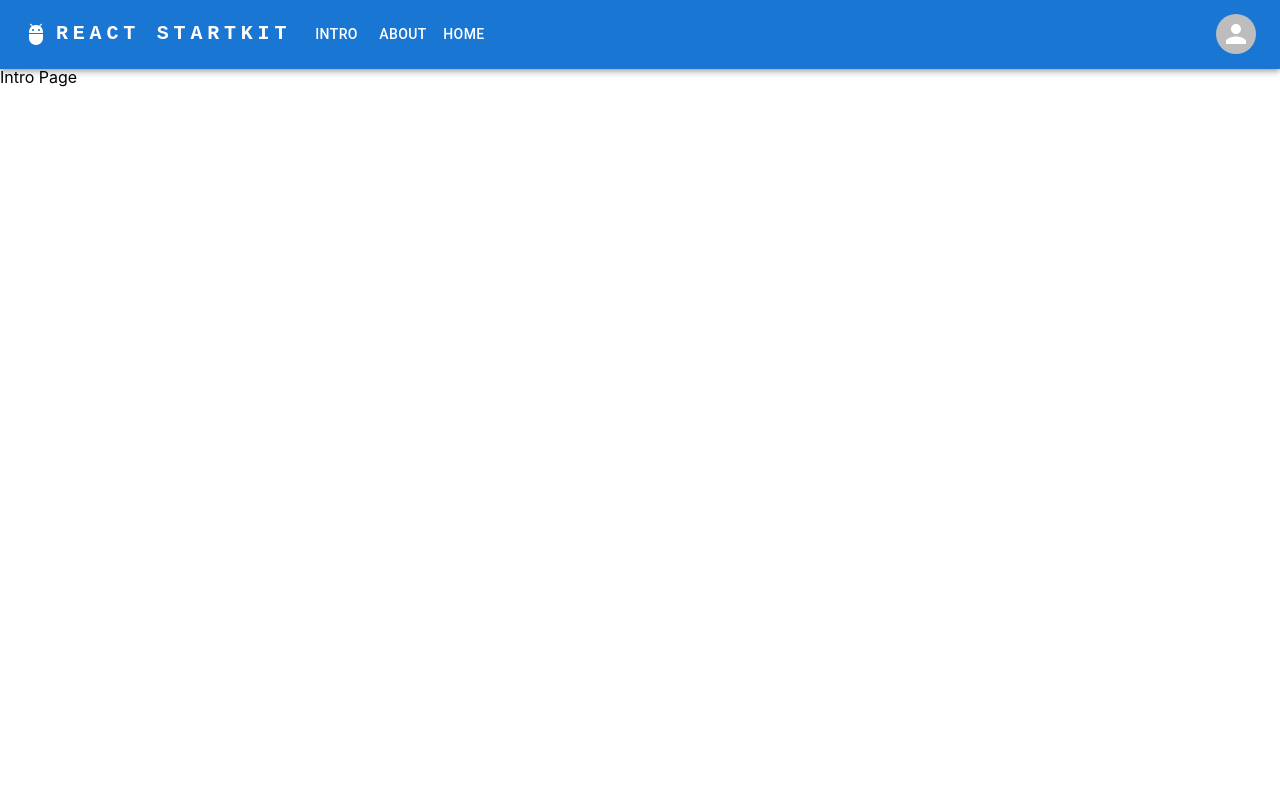
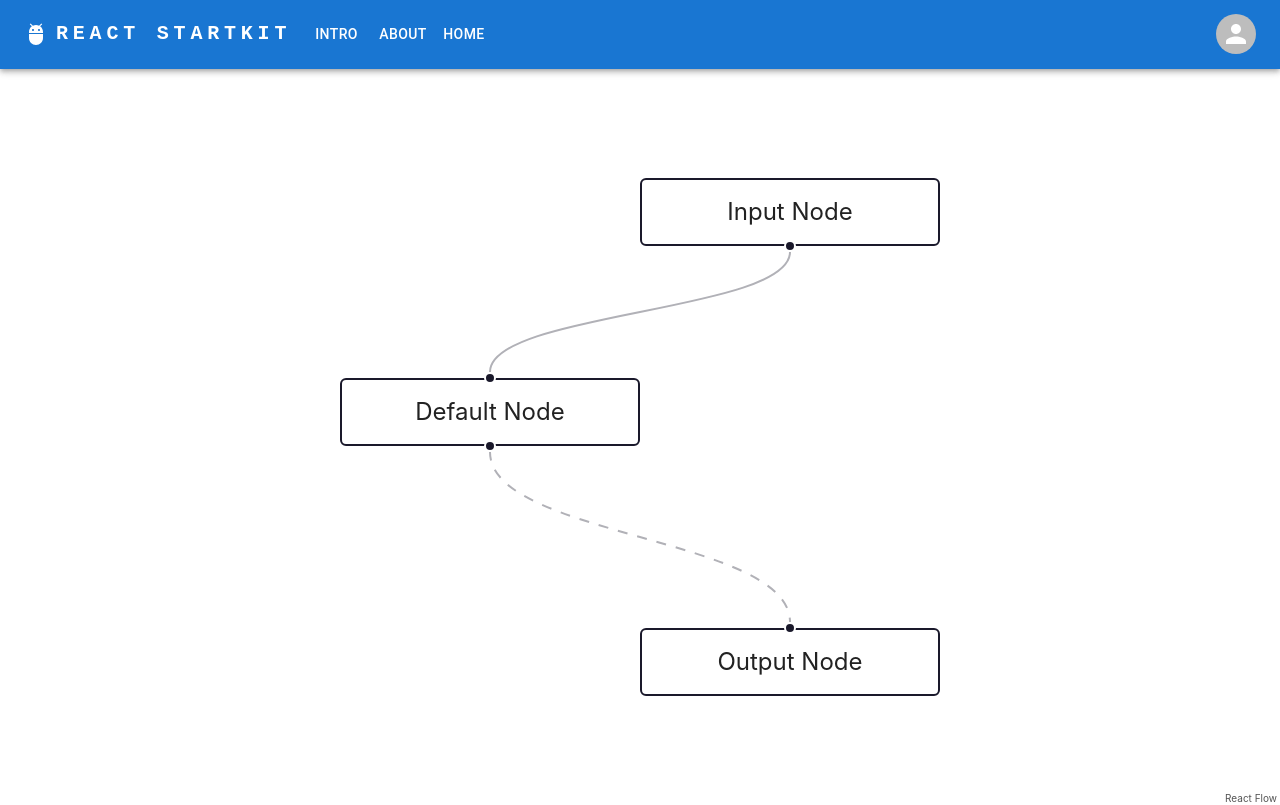
Before and after one commit to congmul/reactjs-exmaples, a React (Create React App) app: page /intro in a window 1280 px wide. Built offline with nearby package versions, Linux system fonts and the light colour scheme.

Commit message:
Basic flow-chart

```diff
--- a/package.json
+++ b/package.json
@@ -16,6 +16,7 @@
     "@types/react-dom": "^18.0.5",
     "react": "^18.1.0",
     "react-dom": "^18.1.0",
+    "react-flow-renderer": "^10.3.8",
     "react-router-dom": "^6.3.0",
     "react-scripts": "5.0.1",
     "sass": "^1.52.3",
--- /dev/null
+++ b/src/components/FlowChart/FlowChart.tsx
@@ -0,0 +1,41 @@
+import React, { useState } from 'react';
+import ReactFlow, { MiniMap, Controls } from 'react-flow-renderer';
+
+const initialNodes = [
+    {
+      id: '1',
+      type: 'input',
+      data: { label: 'Input Node' },
+      position: { x: 250, y: 25 },
+    },
+
+{
+    id: '2',
+    // you can also pass a React component as a label
+    data: { label: <div>Default Node</div> },
+    position: { x: 100, y: 125 },
+  },
+  {
+    id: '3',
+    type: 'output',
+    data: { label: 'Output Node' },
+    position: { x: 250, y: 250 },
+  },
+];
+
+const initialEdges = [
+  { id: 'e1-2', source: '1', target: '2' },
+  { id: 'e2-3', source: '2', target: '3', animated: true },
+];
+
+const FlowChart = ():JSX.Element => {
+    const [nodes, setNodes] = useState(initialNodes);
+    const [edges, setEdges] = useState(initialEdges);
+    return(
+    <>
+        <ReactFlow nodes={nodes} edges={edges} fitView />
+    </>
+    )
+}
+
+export default FlowChart;
--- a/src/components/Layout/Layout.tsx
+++ b/src/components/Layout/Layout.tsx
@@ -1,4 +1,5 @@
 import { Outlet } from "react-router-dom";
+import "./layout.scss";
 
 import Navbar from "../Navbar/Navbar";
 
@@ -6,7 +7,7 @@ const Layout = ():JSX.Element => {
     return(
     <>
         <Navbar />
-        <div><Outlet /></div>
+        <div className="layout-bottom"><Outlet /></div>
     </>
     )
 }
--- /dev/null
+++ b/src/components/Layout/layout.scss
@@ -0,0 +1,3 @@
+.layout-bottom {
+    height: 92vh;
+}
--- a/src/pages/Intro/Intro.tsx
+++ b/src/pages/Intro/Intro.tsx
@@ -1,8 +1,8 @@
+import FlowChart from '../../components/FlowChart/FlowChart';
+
 const Intro = ():JSX.Element => {
     return(
-        <div>
-            Intro Page
-        </div>
+            <FlowChart />
         )
 }
 
```
Also changed, not shown: 1 other file (tests, documents, lock files or other folders).
